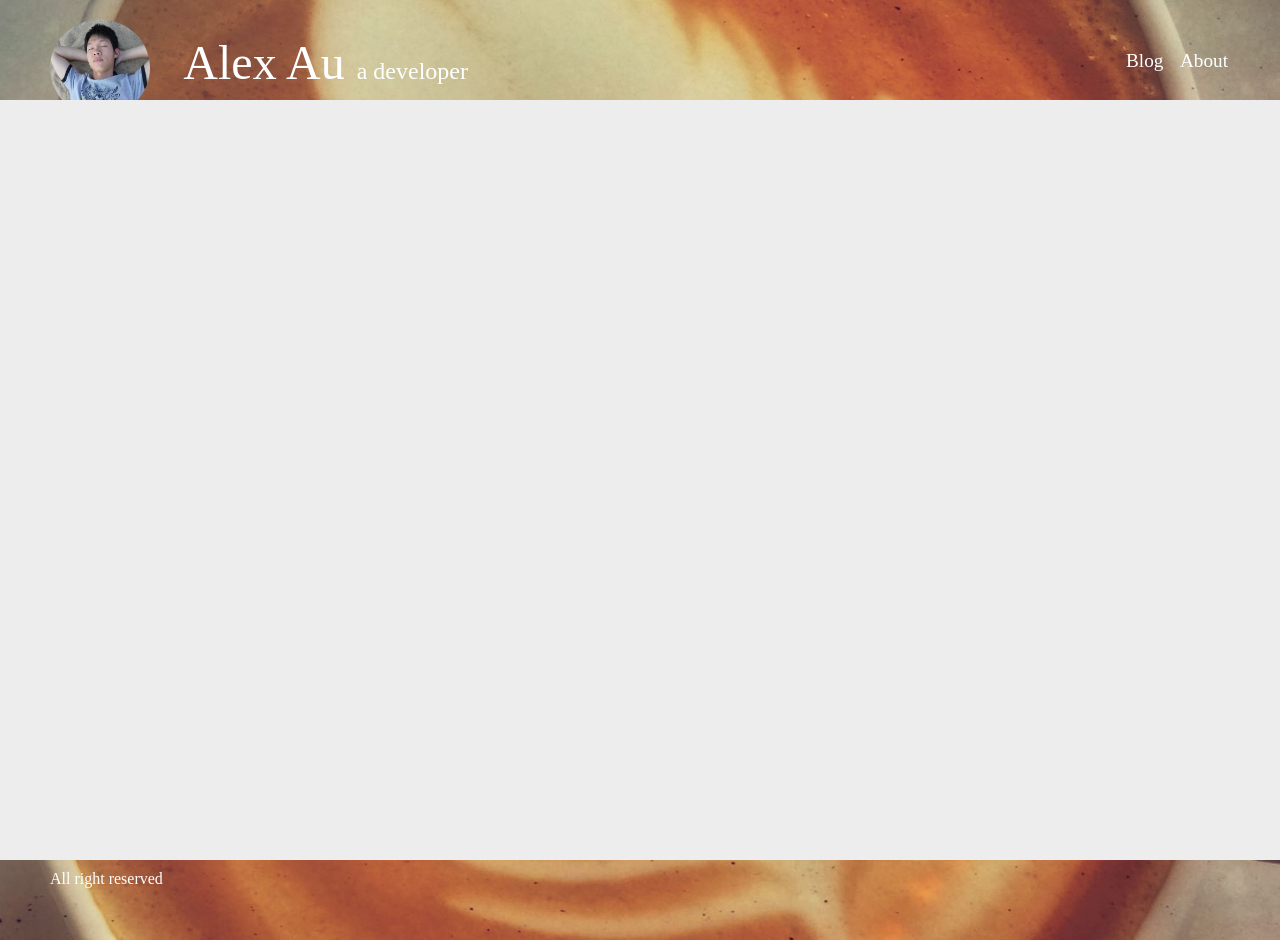
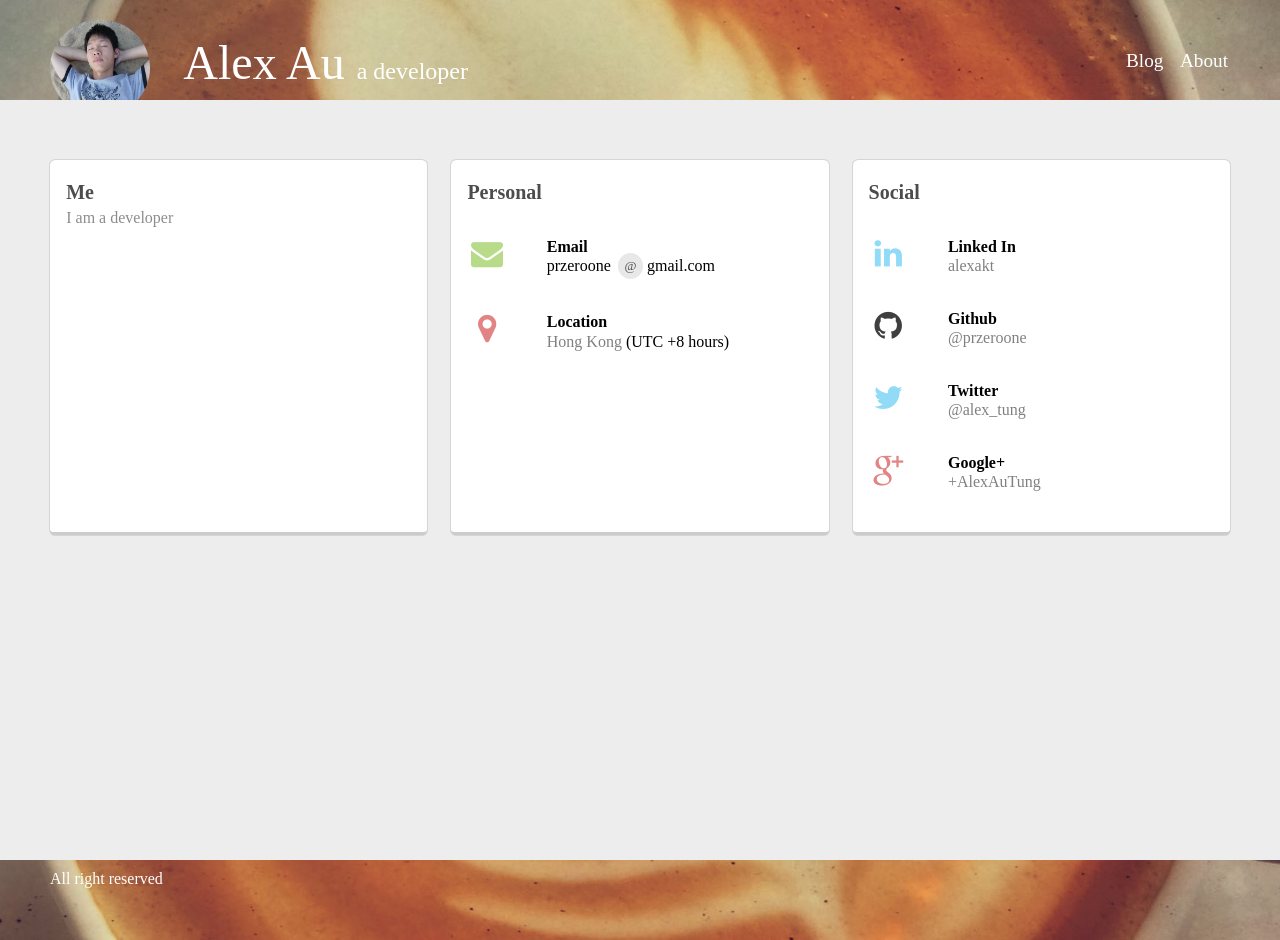
Before and after one commit to przeroone/przeroone.github.io, a Jekyll site: the page built from about/index.html, in a window 1280 px wide. Built offline with Jekyll 4.4.1, drawn with Linux system fonts in a browser that asks for light colours; nearby versions of some CDN libraries; some web fonts are replaced.

Commit message:
Add more contact to about page

```diff
--- a/about/index.html
+++ b/about/index.html
@@ -1,3 +1,77 @@
 ---
 layout: app
 ---
+<div class="ui three items" style="margin-top: 50px">
+  <div class="item">
+    <div class="content">
+      <div class="name">Me</div>
+      <p class="description">
+        I am a developer
+      </p>
+    </div>
+  </div>
+
+  <div class="item">
+    <div class="content">
+      <div class="name">Personal</div>
+
+      <div class="ui animated list">
+        <div class="item">
+          <i class="green big icon mail"></i>
+          <div class="content">
+            <div class="header">Email</div>
+            przeroone
+            <div class="ui circular label">@</div>
+            gmail.com
+          </div>
+        </div>
+        <div class="item">
+          <i class="red big icon map marker"></i>
+          <div class="content">
+            <div class="header">Location</div>
+            <a target="_blank" href="http://en.wikipedia.org/wiki/Hong_Kong">Hong Kong</a> (UTC +8 hours)
+          </div>
+        </div>
+      </div>
+
+    </div>
+  </div>
+
+  <div class="item">
+    <div class="content">
+      <div class="name">Social</div>
+
+      <div class="ui animated list">
+        <div class="item">
+          <i class="blue big icon linkedin"></i>
+          <div class="content">
+            <div class="header">Linked In</div>
+            <a target="_blank" href="https://www.linkedin.com/in/alexakt">alexakt</a>
+          </div>
+        </div>
+        <div class="item">
+          <i class="big icon github alternate"></i>
+          <div class="content">
+            <div class="header">Github</div>
+            <a target="_blank" href="https://github.com/przeroone">@przeroone</a>
+          </div>
+        </div>
+        <div class="item">
+          <i class="blue big icon twitter"></i>
+          <div class="content">
+            <div class="header">Twitter</div>
+            <a target="_blank" href="https://twitter.com/Alex_Tung">@alex_tung</a>
+          </div>
+        </div>
+        <div class="item">
+          <i class="red big icon google plus"></i>
+          <div class="content">
+            <div class="header">Google+</div>
+            <a target="_blank" href="https://plus.google.com/+AlexAuTung/">+AlexAuTung</a>
+          </div>
+        </div>
+      </div>
+
+    </div>
+  </div>
+</div>
--- a/stylesheets/app.css
+++ b/stylesheets/app.css
@@ -85,6 +85,11 @@ a:visited { color:#808080; text-decoration: none; }
 a:hover { color:#A0A0A0; text-decoration: none; }
 a:active { color:#808080; text-decoration: none; }
 
+/*** semantic ui fix ***/
+.ui.list .item>.icon {
+  padding: 0.4em 0 0;
+  }
+
 #profile-picture {
   width: 100px;
   }
```
